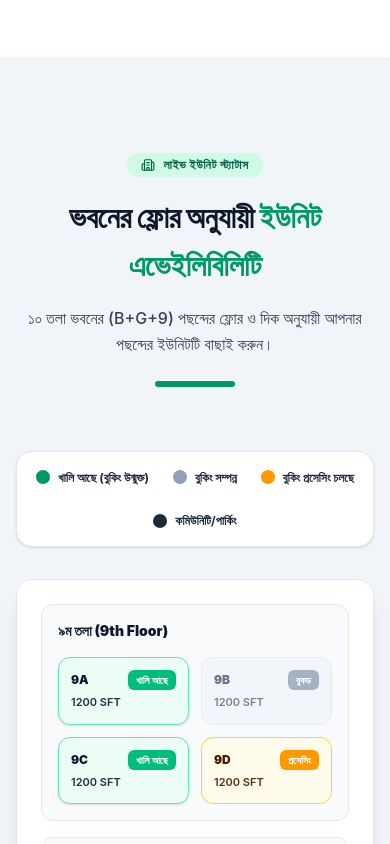
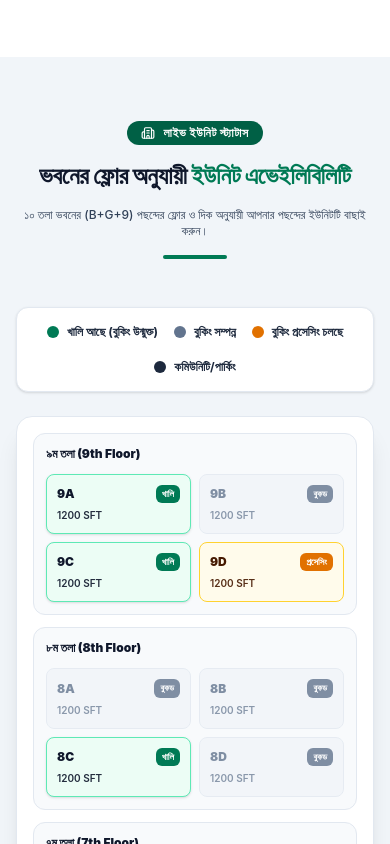
Before and after one commit to zaid-fahad/akota-properties, a React (Vite) app: page /floor-plans in a window 390 px wide. Shown: the part 2320-3164 px from the top of the page. Built offline with nearby package versions, Linux system fonts and the light colour scheme.

Commit message:
fix: optimize mobile layout, padding, grid columns, and text truncation across all breakpoints (resolves #13)

```diff
--- a/src/components/blocks/UnitAvailability.jsx
+++ b/src/components/blocks/UnitAvailability.jsx
@@ -10,68 +10,68 @@ export default function UnitAvailability({ onOpenBooking }) {
   const getStatusBadge = (status) => {
     switch (status) {
       case 'available':
-        return <span className="bg-emerald-500 text-white font-extrabold text-[10px] px-2 py-0.5 rounded-md">{language === 'en' ? 'Available' : 'খালি আছে'}</span>;
+        return <span className="bg-emerald-700 text-white font-extrabold text-[9px] sm:text-[10px] px-1.5 sm:px-2 py-0.5 rounded-md shrink-0">{language === 'en' ? 'Open' : 'খালি'}</span>;
       case 'booked':
-        return <span className="bg-slate-400 text-white font-bold text-[10px] px-2 py-0.5 rounded-md">{language === 'en' ? 'Booked' : 'বুকড'}</span>;
+        return <span className="bg-slate-500 text-white font-bold text-[9px] sm:text-[10px] px-1.5 sm:px-2 py-0.5 rounded-md shrink-0">{language === 'en' ? 'Booked' : 'বুকড'}</span>;
       case 'reserved':
-        return <span className="bg-amber-500 text-white font-bold text-[10px] px-2 py-0.5 rounded-md">{language === 'en' ? 'Pending' : 'প্রসেসিং'}</span>;
+        return <span className="bg-amber-600 text-white font-bold text-[9px] sm:text-[10px] px-1.5 sm:px-2 py-0.5 rounded-md shrink-0">{language === 'en' ? 'Pending' : 'প্রসেসিং'}</span>;
       default:
-        return <span className="bg-slate-700 text-slate-300 font-bold text-[10px] px-2 py-0.5 rounded-md">{language === 'en' ? 'Facility' : 'কমন স্পেস'}</span>;
+        return <span className="bg-slate-800 text-slate-200 font-bold text-[9px] sm:text-[10px] px-1.5 sm:px-2 py-0.5 rounded-md shrink-0">{language === 'en' ? 'Common' : 'কমন'}</span>;
     }
   };
 
   return (
-    <section className="py-24 bg-slate-100 relative" id="availability">
+    <section className="py-16 sm:py-24 bg-slate-100 relative overflow-hidden" id="availability">
       <div className="container mx-auto px-4 md:px-6">
 
         {/* Section Heading */}
-        <div className="text-center max-w-3xl mx-auto mb-16">
-          <div className="inline-flex items-center gap-2 bg-emerald-100 text-emerald-800 text-xs font-black px-3.5 py-1 rounded-full uppercase tracking-wider mb-4">
+        <div className="text-center max-w-3xl mx-auto mb-12 sm:mb-16">
+          <div className="inline-flex items-center gap-2 bg-emerald-800 text-white text-xs font-black px-3.5 py-1 rounded-full uppercase tracking-wider mb-3">
             <Building2 size={14} /> {t('availBadge')}
           </div>
-          <h2 className="text-3xl md:text-5xl font-black text-slate-900 leading-tight">
-            {t('availHeading1')} <span className="text-emerald-600">{t('availHeading2')}</span>
+          <h2 className="text-2xl sm:text-4xl font-black text-slate-900 leading-tight">
+            {t('availHeading1')} <span className="text-emerald-700">{t('availHeading2')}</span>
           </h2>
-          <p className="text-slate-700 text-base md:text-lg mt-4 font-medium leading-relaxed">
+          <p className="text-slate-700 text-xs sm:text-base mt-3 font-medium">
             {t('availSubtitle')}
           </p>
-          <div className="w-20 h-1.5 bg-emerald-600 rounded-full mx-auto mt-6"></div>
+          <div className="w-16 h-1 bg-emerald-700 rounded-full mx-auto mt-4"></div>
         </div>
 
         {/* Legend Indicator Bar */}
-        <div className="max-w-4xl mx-auto bg-white p-4 rounded-2xl shadow-sm border border-slate-200 mb-8 flex flex-wrap justify-center items-center gap-6 text-xs font-bold text-slate-800">
+        <div className="max-w-4xl mx-auto bg-white p-3.5 sm:p-4 rounded-xl shadow-sm border border-slate-200 mb-6 sm:mb-8 flex flex-wrap justify-center items-center gap-4 sm:gap-6 text-xs font-bold text-slate-800">
           <div className="flex items-center gap-2">
-            <span className="w-3.5 h-3.5 rounded-full bg-emerald-600 inline-block"></span>
+            <span className="w-3 h-3 rounded-full bg-emerald-700 inline-block"></span>
             <span>{t('legendAvailable')}</span>
           </div>
           <div className="flex items-center gap-2">
-            <span className="w-3.5 h-3.5 rounded-full bg-slate-400 inline-block"></span>
+            <span className="w-3 h-3 rounded-full bg-slate-500 inline-block"></span>
             <span>{t('legendBooked')}</span>
           </div>
           <div className="flex items-center gap-2">
-            <span className="w-3.5 h-3.5 rounded-full bg-amber-500 inline-block"></span>
+            <span className="w-3 h-3 rounded-full bg-amber-600 inline-block"></span>
             <span>{t('legendReserved')}</span>
           </div>
           <div className="flex items-center gap-2">
-            <span className="w-3.5 h-3.5 rounded-full bg-slate-800 inline-block"></span>
+            <span className="w-3 h-3 rounded-full bg-slate-800 inline-block"></span>
             <span>{t('legendFacility')}</span>
           </div>
         </div>
 
         {/* Floor Matrix Building */}
-        <div className="max-w-4xl mx-auto bg-white rounded-2xl p-6 md:p-10 shadow-xl border border-slate-200">
-          <div className="space-y-4">
+        <div className="max-w-4xl mx-auto bg-white rounded-2xl p-4 sm:p-8 shadow-xl border border-slate-200">
+          <div className="space-y-3 sm:space-y-4">
             {UNIT_AVAILABILITY_MATRIX.map((row, idx) => (
               <div
                 key={idx}
-                className="flex flex-col sm:flex-row sm:items-center justify-between p-4 rounded-xl bg-slate-50 border border-slate-200 hover:border-emerald-300 transition-all gap-4"
+                className="flex flex-col sm:flex-row sm:items-center justify-between p-3 sm:p-4 rounded-xl bg-slate-50 border border-slate-200 gap-3"
               >
                 <div className="sm:w-1/3">
-                  <p className="font-black text-slate-900 text-sm">
+                  <p className="font-black text-slate-900 text-xs sm:text-sm">
                     {language === 'en' ? (row.floorEn || row.floor) : row.floor}
                   </p>
                 </div>
-                <div className="sm:w-2/3 grid grid-cols-2 sm:grid-cols-4 gap-3">
+                <div className="sm:w-2/3 grid grid-cols-2 sm:grid-cols-4 gap-2 sm:gap-3">
                   {row.units.map((u, uIdx) => (
                     <button
                       key={uIdx}
@@ -80,21 +80,21 @@ export default function UnitAvailability({ onOpenBooking }) {
                         setSelectedUnit(u);
                         onOpenBooking(u.num);
                       }}
-                      className={`p-3 rounded-xl border text-left transition-all relative overflow-hidden flex flex-col justify-between ${
+                      className={`p-2.5 sm:p-3 rounded-lg border text-left transition-all flex flex-col justify-between ${
                         u.status === 'available'
-                          ? 'bg-emerald-50 border-emerald-300 text-slate-900 hover:bg-emerald-600 hover:text-white group cursor-pointer shadow-sm'
+                          ? 'bg-emerald-50 border-emerald-300 hover:bg-emerald-700 hover:text-white group cursor-pointer shadow-sm'
                           : u.status === 'booked'
-                            ? 'bg-slate-100 border-slate-200 text-slate-600 cursor-not-allowed opacity-80'
+                            ? 'bg-slate-100 border-slate-200 text-slate-500 cursor-not-allowed opacity-80'
                             : u.status === 'reserved'
                               ? 'bg-amber-50 border-amber-300 text-amber-950 cursor-not-allowed'
                               : 'bg-slate-800 text-slate-200 border-slate-700 cursor-not-allowed'
                       }`}
                     >
-                      <div className="flex justify-between items-center w-full mb-1">
+                      <div className="flex justify-between items-center w-full gap-1 mb-1">
                         <span className="font-black text-xs">{u.num}</span>
                         {getStatusBadge(u.status)}
                       </div>
-                      <span className="text-[11px] font-semibold opacity-90">{u.size}</span>
+                      <span className="text-[10px] sm:text-[11px] font-semibold opacity-90">{u.size}</span>
                     </button>
                   ))}
                 </div>
@@ -103,14 +103,14 @@ export default function UnitAvailability({ onOpenBooking }) {
           </div>
 
           {/* Quick Action Footer */}
-          <div className="mt-8 pt-6 border-t border-slate-200 flex flex-col sm:flex-row items-center justify-between gap-4">
-            <div className="flex items-center gap-2 text-xs font-bold text-slate-700">
-              <ShieldCheck size={16} className="text-emerald-600" />
+          <div className="mt-6 pt-5 border-t border-slate-200 flex flex-col sm:flex-row items-center justify-between gap-4">
+            <div className="flex items-center gap-2 text-xs font-semibold text-slate-700 text-center sm:text-left">
+              <ShieldCheck size={16} className="text-emerald-700 shrink-0" />
               <span>{t('clickUnitInstruction')}</span>
             </div>
             <button
               onClick={() => onOpenBooking()}
-              className="bg-emerald-600 hover:bg-emerald-500 text-white font-extrabold px-6 py-3 rounded-xl text-xs uppercase tracking-wider shadow-lg shadow-emerald-600/30 flex items-center gap-2"
+              className="w-full sm:w-auto bg-emerald-700 hover:bg-emerald-800 text-white font-extrabold px-6 py-3 rounded-xl text-xs shadow-md flex items-center justify-center gap-2"
             >
               {t('directContact')} <ArrowRight size={14} />
             </button>
```
Also changed, not shown: src/components/blocks/Hero.jsx (+40 -39 lines).
